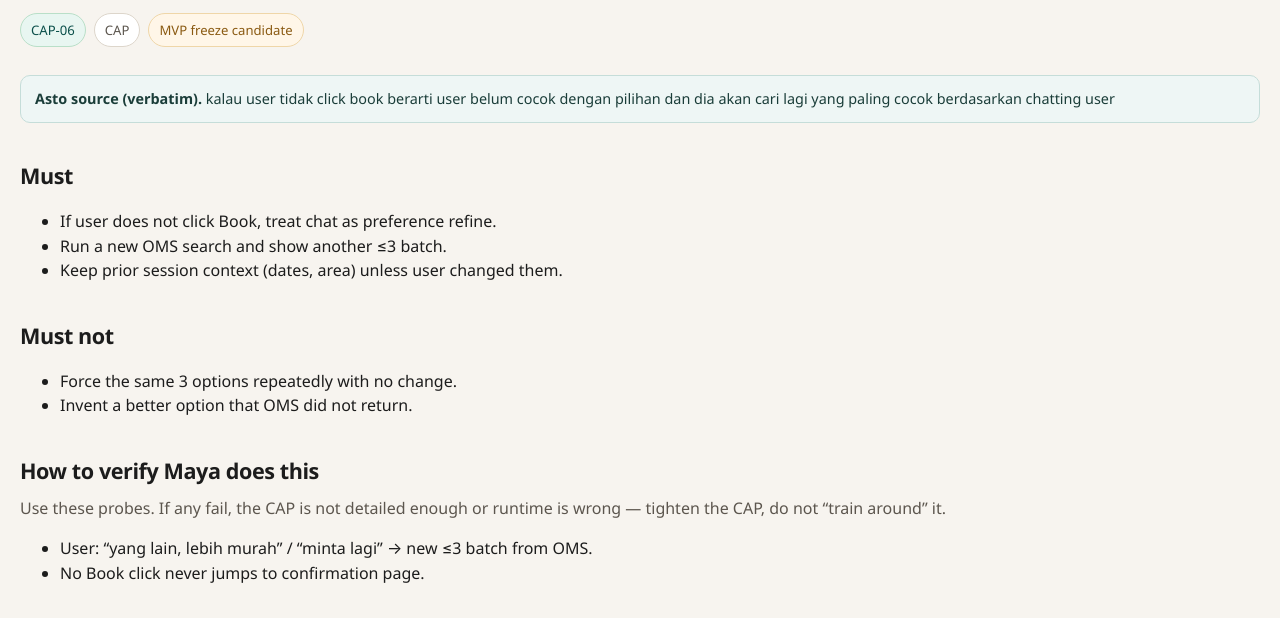
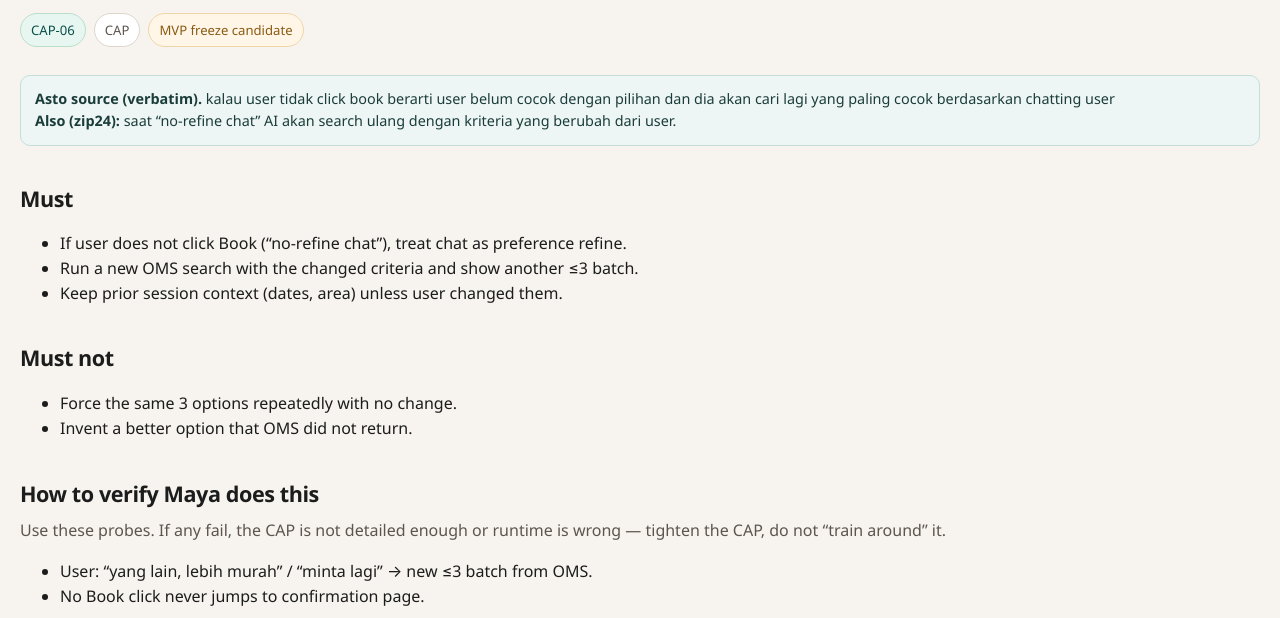
Before and after one commit to anamaya-maya/maya-architecture-docs, a plain HTML site: page cap/CAP-06.html in a window 1280 px wide. Shown: the part 182-800 px from the top of the page. Drawn offline with Linux system fonts and the light colour scheme.

Commit message:
Document Asto no-edit / no-refine chat rules on CAP-03 and CAP-06.
Co-authored-by: Cursor <cursoragent@cursor.com>

```diff
--- a/cap/CAP-06.html
+++ b/cap/CAP-06.html
@@ -71,12 +71,13 @@
     </section>
 
     <div class="note">
-      <strong>Asto source (verbatim).</strong> kalau user tidak click book berarti user belum cocok dengan pilihan dan dia akan cari lagi yang paling cocok berdasarkan chatting user
+      <strong>Asto source (verbatim).</strong> kalau user tidak click book berarti user belum cocok dengan pilihan dan dia akan cari lagi yang paling cocok berdasarkan chatting user<br />
+      <strong>Also (zip24):</strong> saat “no-refine chat” AI akan search ulang dengan kriteria yang berubah dari user.
     </div>
 
     <section class="section">
       <h2>Must</h2>
-      <ul><li>If user does not click Book, treat chat as preference refine.</li><li>Run a new OMS search and show another ≤3 batch.</li><li>Keep prior session context (dates, area) unless user changed them.</li></ul>
+      <ul><li>If user does not click Book (“no-refine chat”), treat chat as preference refine.</li><li>Run a new OMS search with the changed criteria and show another ≤3 batch.</li><li>Keep prior session context (dates, area) unless user changed them.</li></ul>
     </section>
     <section class="section">
       <h2>Must not</h2>
```
Also changed, not shown: cap/CAP-03.html (+3 -2 lines).
